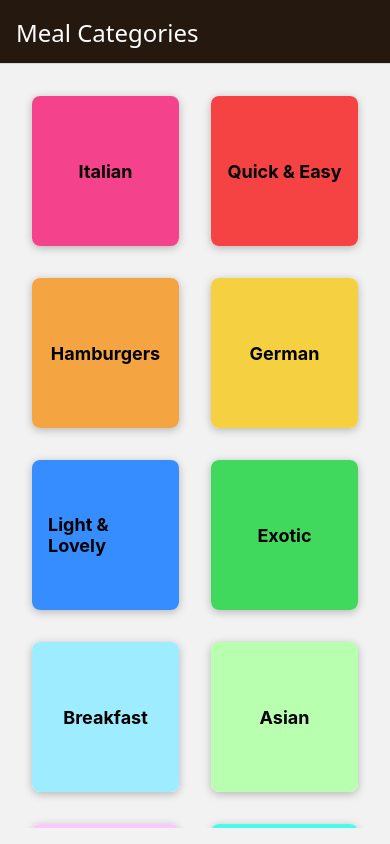
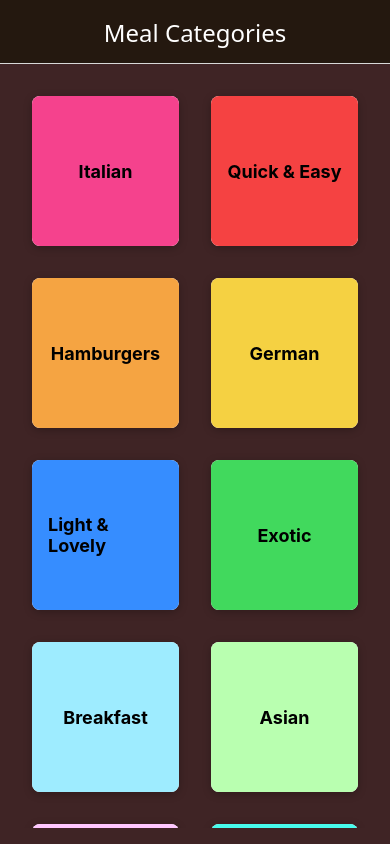
Before and after one commit to ayesh99747/React-Native-Meal-Categories-App, a React Native app: screen / in a window 390 px wide. Built offline with nearby package versions, Linux system fonts and the light colour scheme.

Commit message:
Added more advanced styling.

```diff
--- a/App.js
+++ b/App.js
@@ -3,7 +3,7 @@ import {StyleSheet} from 'react-native';
 import CategoriesScreen from "./screens/CategoriesScreen";
 import {NavigationContainer} from "@react-navigation/native";
 import {createNativeStackNavigator} from "@react-navigation/native-stack";
-import MealsOverviewScreen from "./screens/MealsOverview";
+import MealsOverviewScreen from "./screens/MealsOverviewScreen";
 
 const Stack = createNativeStackNavigator();
 
@@ -13,19 +13,27 @@ export default function App() {
             <StatusBar style="light"/>
 
             <NavigationContainer>
-                <Stack.Navigator id="main">
-                    <Stack.Screen name="Categories" component={CategoriesScreen} options={{
-                        headerStyle: {backgroundColor: '#24180f'},
-                        headerTintColor: 'white',
-                        title: 'Meal Categories',
-                        headerTitleStyle: {fontSize: 24},
-                    }}/>
-                    <Stack.Screen name="MealsOverview" component={MealsOverviewScreen} options={{
-                        headerStyle: {backgroundColor: '#24180f'},
-                        headerTintColor: 'white',
-                        title: 'Meals Overview',
-                        headerTitleStyle: {fontSize: 24},
-                    }}/>
+                <Stack.Navigator id="main" screenOptions={{
+                    headerStyle: {backgroundColor: '#24180f'},
+                    headerTintColor: 'white',
+                    headerTitleAlign: 'center',
+                    headerTitleStyle: {fontSize: 24},
+                    contentStyle: {backgroundColor: '#3f2425'},
+                }}>
+                    <Stack.Screen name="Categories"
+                                  component={CategoriesScreen}
+                                  options={{
+                                      title: 'Meal Categories',
+                                  }}/>
+                    <Stack.Screen name="MealsOverview"
+                                  component={MealsOverviewScreen}
+                        // options={({route, navigation}) => {
+                        //     const {categoryTitle} = route.params;
+                        //     return {
+                        //         title: categoryTitle,
+                        //     }
+                        // }}
+                    />
                 </Stack.Navigator>
 
             </NavigationContainer>
--- a/app.json
+++ b/app.json
@@ -5,7 +5,6 @@
     "version": "1.0.0",
     "orientation": "portrait",
     "icon": "./assets/icon.png",
-    "backgroundColor": "#24180f",
     "userInterfaceStyle": "light",
     "newArchEnabled": true,
     "splash": {
--- a/screens/MealsOverview.js
+++ b/screens/MealsOverviewScreen.js
@@ -1,10 +1,18 @@
+import {useLayoutEffect} from 'react';
 import {FlatList, StyleSheet, View} from "react-native";
 import {MEALS} from "../data/dummy-data";
 import MealItem from "../components/MealItem";
 
 
-export default function MealsOverviewScreen({route}) {
-    const {categoryId} = route.params;
+export default function MealsOverviewScreen({route, navigation}) {
+    const {categoryId, categoryTitle} = route.params;
+
+    useLayoutEffect(() => {
+        navigation.setOptions({
+            title: categoryTitle,
+        });
+    }, [categoryTitle, navigation]);
+
 
     const displayedMeals = MEALS.filter((meal) => {
         return meal.categoryIds.indexOf(categoryId) >= 0;
```
